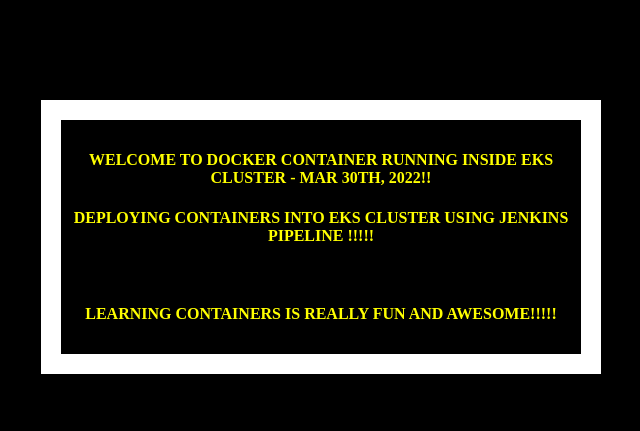
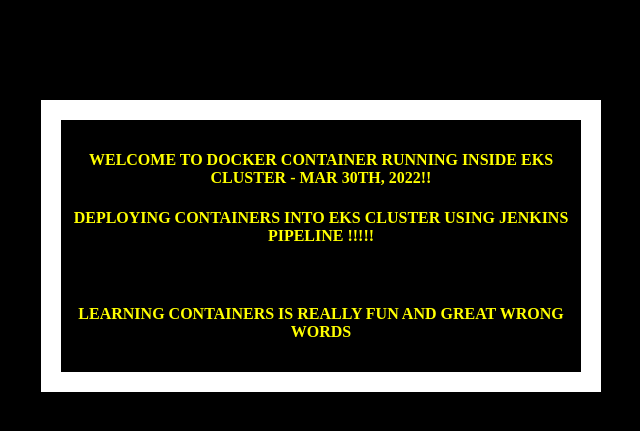
Before and after one commit to eagunuworld/azureDevOps, a Flask app: page / in a window 1280 px wide. Shown: the top 431 px of the page, without its empty margins (319-959 px from the left). Run offline with Flask 2, Linux system fonts and the light colour scheme.

Commit message:
Update index.html

```diff
--- a/templates/index.html
+++ b/templates/index.html
@@ -22,7 +22,7 @@
       <h4>Welcome to Docker Container running inside  EKS Cluster - Mar 30th, 2022!!</h4>
       <h4>Deploying Containers into EKS cluster using Jenkins Pipeline !!!!!</h4>
       <br>
-       <h4>Learning containers is really fun and awesome!!!!!</h4>
+       <h4>Learning containers is really fun and GREAT WRONG WORDS</h4>
     </div>
   </body>
 </html>
```
